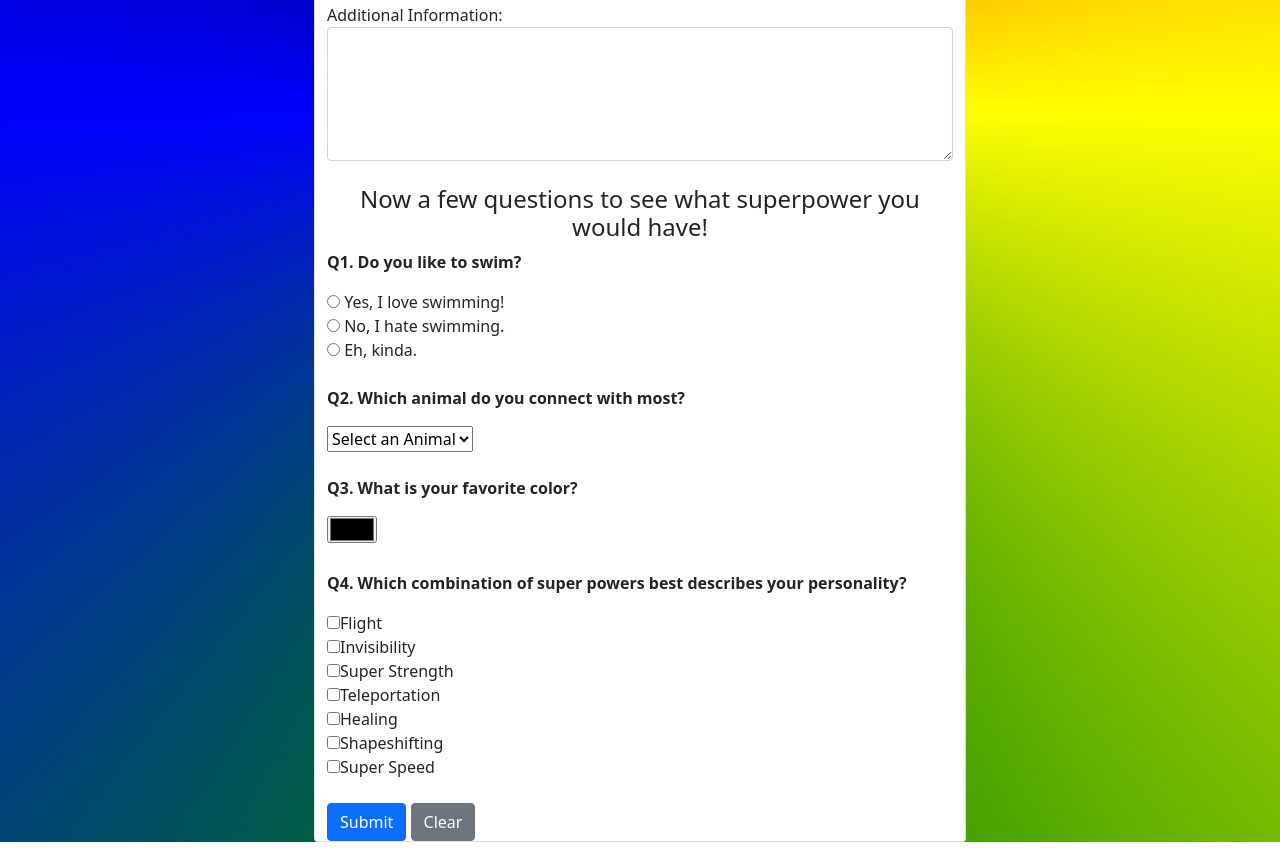
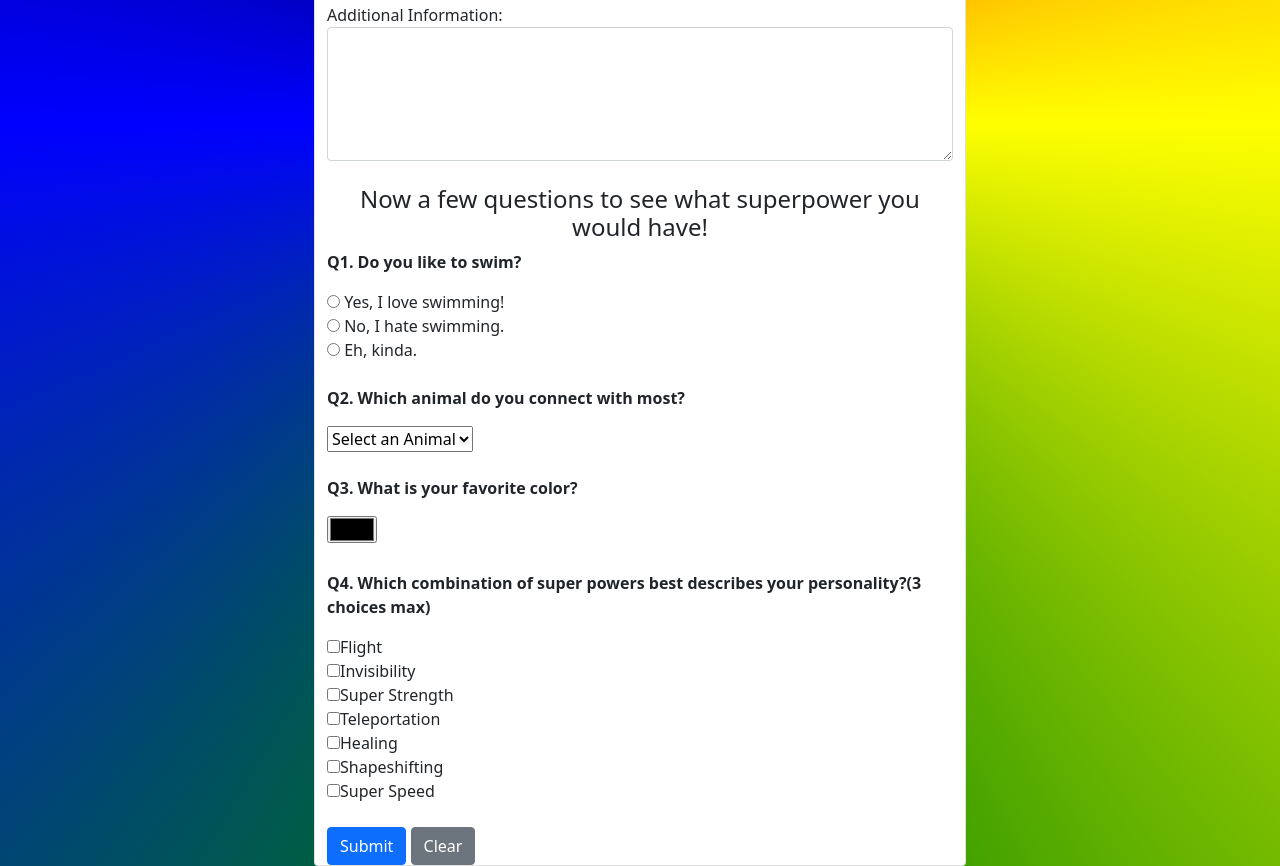
Before and after one commit to Rastifer/silver-chainsaw-hotel-jrast, a plain HTML site: page index.html in a window 1280 px wide. Shown: the part 620-1486 px from the top of the page. Before the commit the page ends 1462 px from the top, so only its background shows below. Drawn offline with nearby package versions, Linux system fonts and the light colour scheme.

Commit message:
Update index.html

```diff
--- a/index.html
+++ b/index.html
@@ -105,7 +105,7 @@
     <br>
 
     <!-- Question 4 -->
-    <p><strong>Q4. Which combination of super powers best describes your personality?</strong></p>
+    <p><strong>Q4. Which combination of super powers best describes your personality?(3 choices max)</strong></p>
     <label>
         <input type="checkbox" name="superpower" value="flight">Flight
     </label>
```
